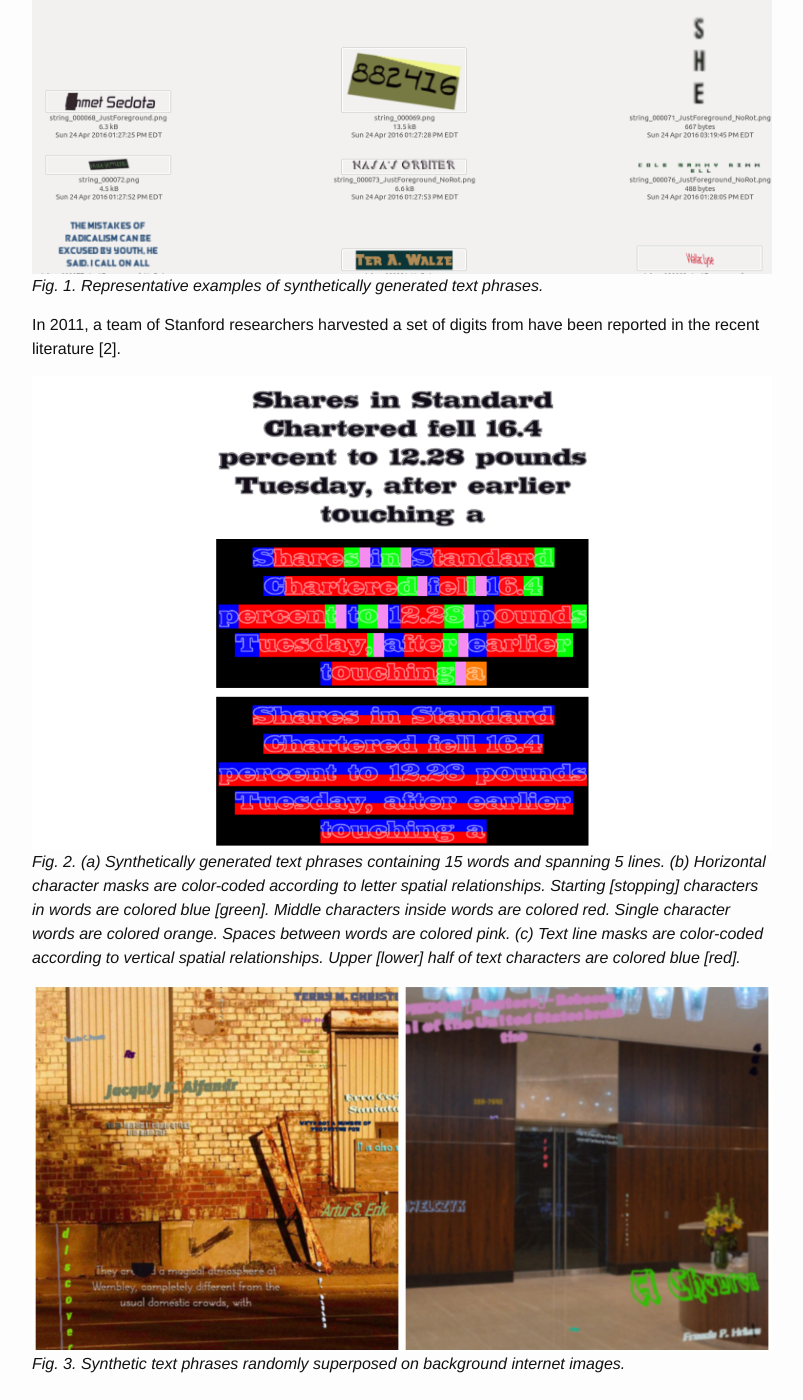
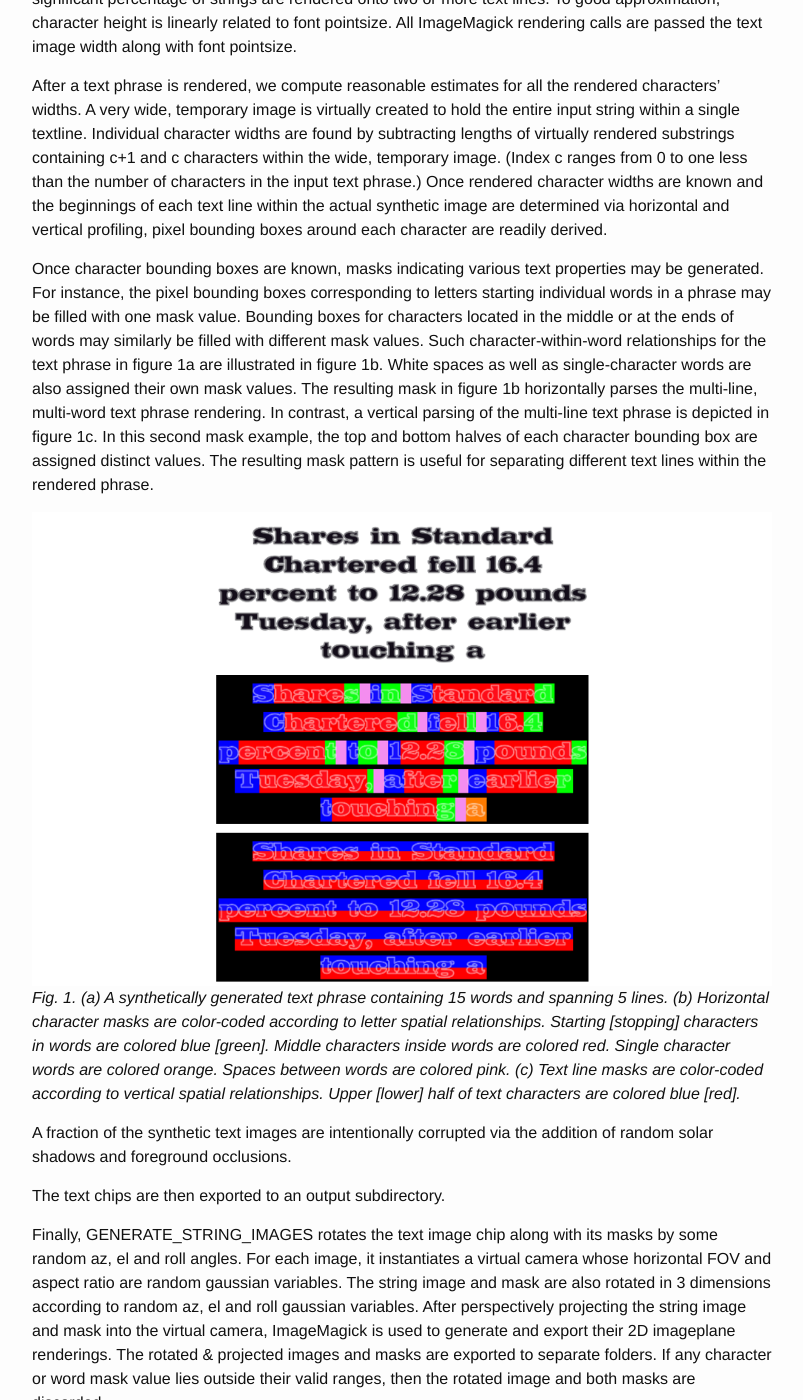
Before and after one commit to PeterCho/blog, a Jekyll site: the page built from _posts/2016-04-24-cvml.markdown, in a window 1280 px wide and 1400 px high, scrolled down 1806 px. Shown: the whole window, without its empty margins (238-1041 px from the left). Built offline with Jekyll 4.4.1, drawn with Linux system fonts in a browser that asks for light colours; some of the changed text lies outside the part shown.

Commit message:
Describing syn text image generation

```diff
--- a/_posts/2016-04-24-cvml.markdown
+++ b/_posts/2016-04-24-cvml.markdown
@@ -82,26 +82,49 @@
 also intentionally included.  We ended up with 700+ fonts to use for
 synthesizing text.
 
+Our synthetic phrase generator is based upon ImageMagick's text to image
+capabilities [ref].  The generator first randomly selects some particular
+text label from the large set of phrases along with a font.  RGB colors for
+the text foreground and possible stroke are also randomly chosen.  If an
+underbox for the text is randomly selected, its background color is
+required to be reasonably different from the text foreground's color.
+Otherwise, the foreground text is rendered against a transparent
+background.
 
+The overall width and height for the entire text phrase is next
+quasi-randomly selected so that a significant percentage of strings are
+rendered onto two or more text lines.  To good approximation, character
+height is linearly related to font pointsize.  All ImageMagick rendering
+calls are passed the text image width along with font pointsize.
 
+After a text phrase is rendered, we compute reasonable estimates for all
+the rendered characters' widths.  A very wide, temporary image is virtually
+created to hold the entire input string within a single textline.
+Individual character widths are found by subtracting lengths of virtually
+rendered substrings containing c+1 and c characters within the wide,
+temporary image.  (Index c ranges from 0 to one less than the number of
+characters in the input text phrase.)  Once rendered character widths are
+known and the beginnings of each text line within the actual synthetic
+image are determined via horizontal and vertical profiling, pixel bounding
+boxes around each character are readily derived.
 
-
-
-
-
-
-
-
-
-![TextLocalization]({{ site.url }}/blog/images/text_segmentation/syntext/synthetic_phrases.png)
-*Fig. 1.  Representative examples of synthetically generated text phrases.*
-
-In 2011, a team of Stanford researchers harvested a set of digits from
-have been reported in the recent literature [2].
-
+Once character bounding boxes are known, masks indicating various text
+properties may be generated.  For instance, the pixel bounding boxes
+corresponding to letters starting individual words in a phrase may be
+filled with one mask value.  Bounding boxes for characters located in the
+middle or at the ends of words may similarly be filled with different mask
+values.  Such character-within-word relationships for the text phrase in
+figure 1a are illustrated in figure 1b.  White spaces as well as
+single-character words are also assigned their own mask values.  The
+resulting mask in figure 1b horizontally parses the multi-line, multi-word
+text phrase rendering.  In contrast, a vertical parsing of the multi-line
+text phrase is depicted in figure 1c.  In this second mask example, the top
+and bottom halves of each character bounding box are assigned distinct
+values.  The resulting mask pattern is useful for separating different
+text lines within the rendered phrase.
 
 ![TextLocalization]({{ site.url }}/blog/images/text_segmentation/syntext/padded_char_word_masks.png)
-*Fig. 2.  (a) Synthetically generated text phrases containing 15 words and
+*Fig. 1.  (a) A synthetically generated text phrase containing 15 words and
 spanning 5 lines.  (b) Horizontal character masks are color-coded according
 to letter spatial relationships.  Starting [stopping] characters in words
 are colored blue [green].  Middle characters inside words are colored red.
@@ -109,6 +132,34 @@
 colored pink.  (c) Text line masks are color-coded according to vertical
 spatial relationships.  Upper [lower] half of text characters are colored
 blue [red].*
+
+
+A fraction of the synthetic text images are intentionally corrupted via the
+addition of random solar shadows and foreground occlusions.
+
+
+The text chips
+are then exported to an output subdirectory.
+
+
+Finally, GENERATE_STRING_IMAGES rotates the text image chip along with its
+masks by some random az, el and roll angles.  For each image, it
+instantiates a virtual camera whose horizontal FOV and aspect ratio are
+random gaussian variables.  The string image and mask are also rotated in 3
+dimensions according to random az, el and roll gaussian variables.  After
+perspectively projecting the string image and mask into the virtual camera,
+ImageMagick is used to generate and export their 2D imageplane renderings.
+The rotated & projected images and masks are exported to separate folders.
+If any character or word mask value lies outside their valid ranges, then
+the rotated image and both masks are discarded.
+
+
+![TextLocalization]({{ site.url }}/blog/images/text_segmentation/syntext/synthetic_phrases.png)
+*Fig. 2.  Representative examples of synthetically generated text phrases.*
+
+In 2011, a team of Stanford researchers harvested a set of digits from
+have been reported in the recent literature [2].
+
 
 ![TextLocalization]({{ site.url }}/blog/images/text_segmentation/syntext/montage_composite_image_00068___composite_image_00081.jpg)
 *Fig. 3.  Synthetic text phrases randomly superposed on background internet images.*
@@ -206,3 +255,5 @@
 *.  MSRA for chinese text
 
 *.  NewsHour broadcasts for Greek and Arabic text
+
+*.  See www.imagemagick.org/Usage/text/
```
Also changed, not shown: other parts of _posts/2016-04-24-cvml.markdown (+2 -4 lines).
